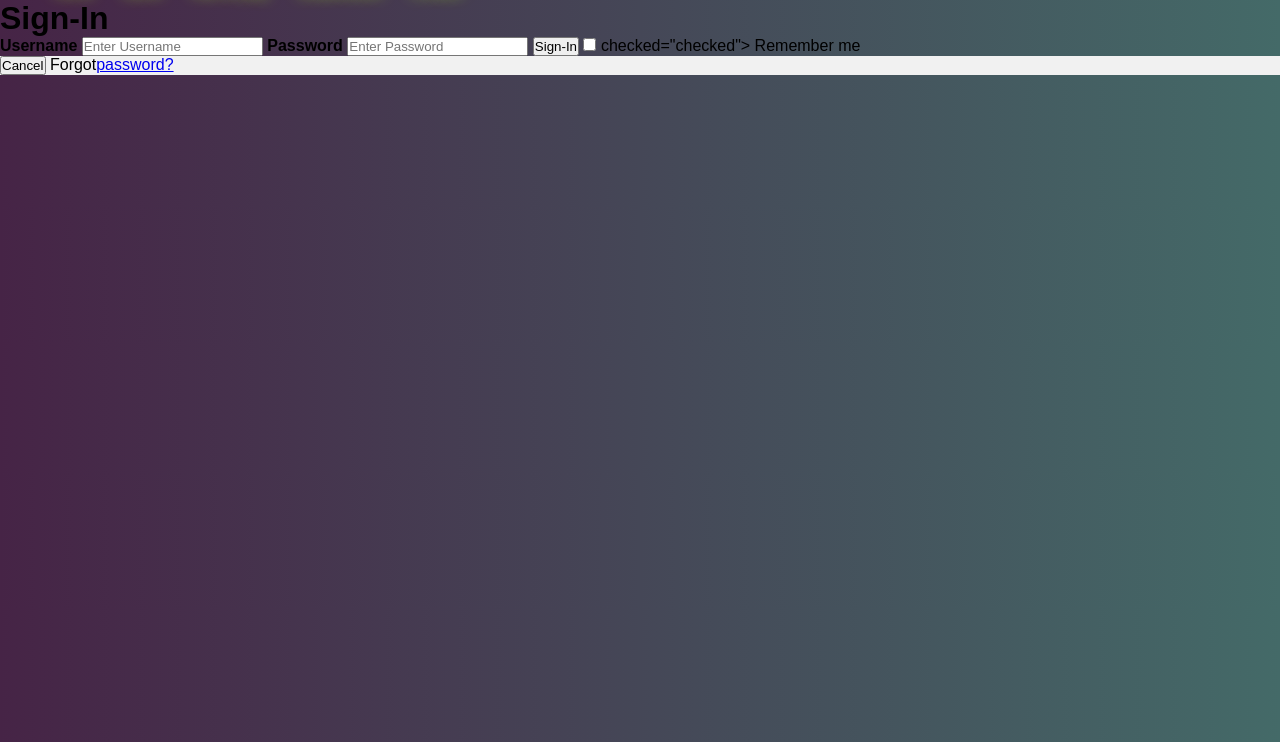
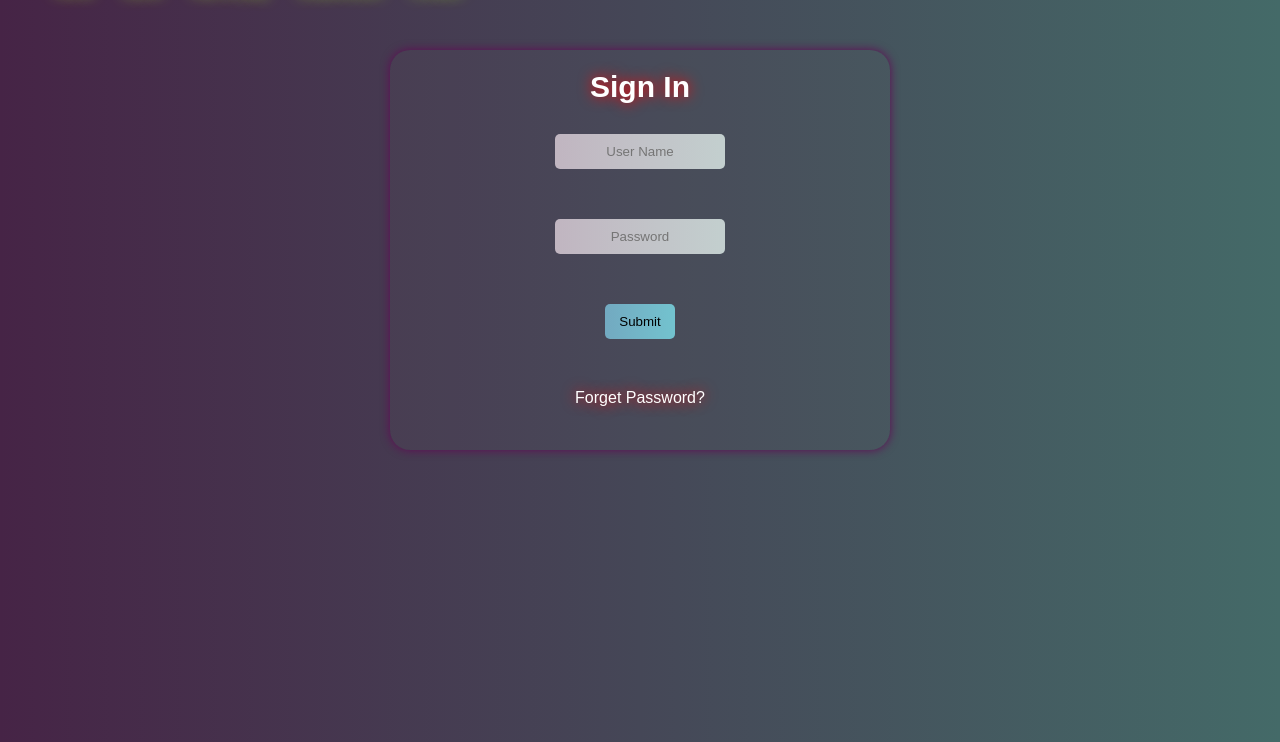
Before and after one commit to SohailMG/GameWebsite, a PHP site: page /Sign-in.php in a window 1280 px wide. Shown: the part 58-800 px from the top of the page. Run offline with PHP 8.4, Linux system fonts and the light colour scheme.

Commit message:
finished sign in form

```diff
--- a/Sign-in.php
+++ b/Sign-in.php
@@ -3,26 +3,26 @@
         outputhtmlTemp("Home Page");
         outputBannerNavigation("Home")
 ?>
+    <div class="formContainer">
+        <div class="SignInform">
+            <h1>Sign In</h1>
+                <ul class="formlist">
+                    <li><input type="text" name="User name" placeholder="User Name"></li>
+                    <li><input type="passwrod" name="Password" placeholder="Password"></li>
+                    <li><input type="button" name="Submit" value="Submit"></li>
+                    <li>Forget Password?</li>
+                </ul>
 
-        <div class="SignInForm"></div>
-            <h1>Sign-In</h1>
-            <form action="Index.php">
-                <div class="inputs">
-                    <label><b>Username</b></label>
-                    <input type="text" placeholder="Enter Username" name="uname" required>
 
-                    <label><b>Password</b></label>
-                    <input type="password" placeholder="Enter Password" name="pwd" required>
 
-                    <button type="submit">Sign-In</button>
-                    <input type="checkbox"> checked="checked"> Remember me
-                </div>
 
-                <div class="container" style="background-color:#f1f1f1">
-                    <button type="button" class="cancelbtn">Cancel</button>
-                    <span class="psw">Forgot<a href="#">password?</a></span>
-                </div>
-            </form>
+
+            </div>
+
+
+    </div>
+
+
 <?php
     outputfooter();
 ?>
--- a/style.css
+++ b/style.css
@@ -5,7 +5,11 @@
 
 body {
   margin: 0;
-  background-image: linear-gradient(to right, rgb(70, 36, 70), rgb(68, 106, 104));
+  background-image: linear-gradient(
+    to right,
+    rgb(70, 36, 70),
+    rgb(68, 106, 104)
+  );
   font-family: Arial, Helvetica, sans-serif;
 }
 
@@ -13,7 +17,7 @@ header {
   width: auto;
   height: 40px;
 }
-nav{
+nav {
   position: relative;
   left: 40px;
 }
@@ -50,11 +54,11 @@ nav{
   border-radius: 20px;
   text-shadow: 0 0 14px greenyellow;
 }
-.signbtns p{
+.signbtns p {
   position: relative;
   right: 180px;
   top: 20px;
-  color: rgba(244, 229, 243, 0.585) ;
+  color: rgba(244, 229, 243, 0.585);
   font-family: Arial, Helvetica, sans-serif;
 }
 main {
@@ -74,29 +78,25 @@ main {
   width: 500px;
   height: 200px;
   animation: box1anim 700ms ease-in;
-
 }
-@keyframes box1anim  {
-  0%{
+@keyframes box1anim {
+  0% {
     transform: translateX(-100%);
-
   }
-  100%{
+  100% {
     transform: translateX(0);
   }
-
 }
-@keyframes box2anim  {
-  0%{
+@keyframes box2anim {
+  0% {
     transform: translateX(100%);
-
   }
-  100%{
+  100% {
     transform: translateX(0);
   }
-
 }
 
+/*Home page text area*/
 .box1 h1 {
   color: aliceblue;
   text-shadow: 0 0 14px #ff005b;
@@ -119,7 +119,8 @@ main {
   height: 300px;
   animation: box2anim 700ms ease-in;
 }
-img{
+/* Home page img styling*/
+img {
   border-radius: 80px;
   background-position: center;
   background-size: cover;
@@ -133,4 +134,65 @@ footer {
   color: white;
   font-family: "Courier New", Courier, monospace;
 }
-/*sign in form section*/
+
+/*
+*sign in form styling
+*/
+
+.formContainer {
+  margin: auto;
+  padding-top: 50px;
+  border-radius: 20px;
+  width: 500px;
+  height: 510px;
+}
+
+.SignInform {
+  text-align: center;
+  border-radius: 20px;
+  background-color: #72727213;
+  box-shadow: 0 0 10px 0 rgb(97, 10, 85);
+  height: 400px;
+}
+.SignInform h1{
+  padding: 20px;
+  margin-bottom: 10px;
+  color: white;
+  text-shadow: 0 0 14px red;
+  font-size: 30px;
+}
+
+
+ul.formlist {
+  list-style-type: none;
+  color: white;
+  text-shadow: 0 0 14px red;
+}
+ul.formlist li {
+  margin-top: 10px;
+  margin-bottom: 50px;
+  width: auto;
+}
+ul.formlist li input {
+  background-image: linear-gradient(
+    to right,
+    rgba(70, 36, 70, 0.336),
+    rgba(68, 106, 104, 0.322)
+  );
+  border-radius: 5px;
+  padding-top: 10px;
+  padding-bottom: 10px;
+  border: none;
+  width: 170px;
+  text-align: center;
+  transition: width 1s;
+
+}
+ul.formlist li input[type="button"] {
+  background-color: rgb(137, 237, 255);
+  width: 70px;
+}
+
+ul.formlist li input:hover {
+  width: 250px;
+}
```
